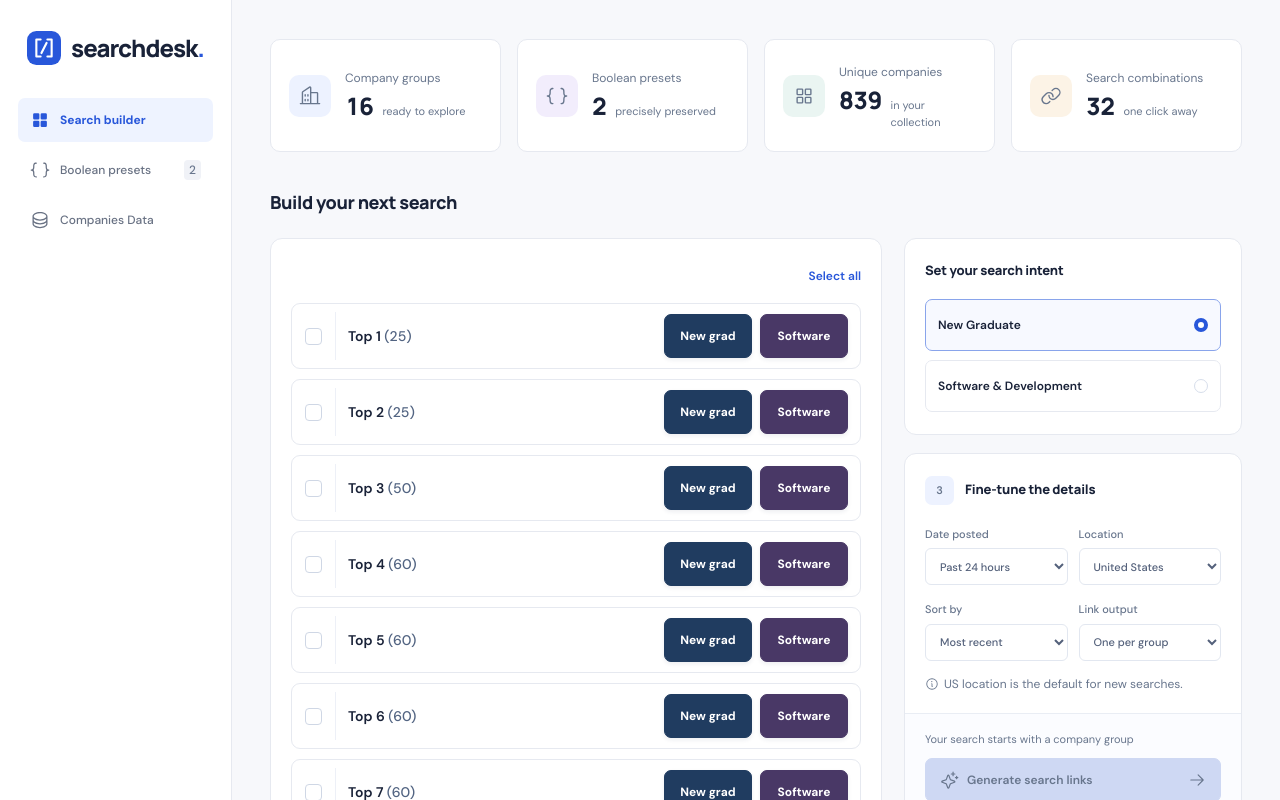
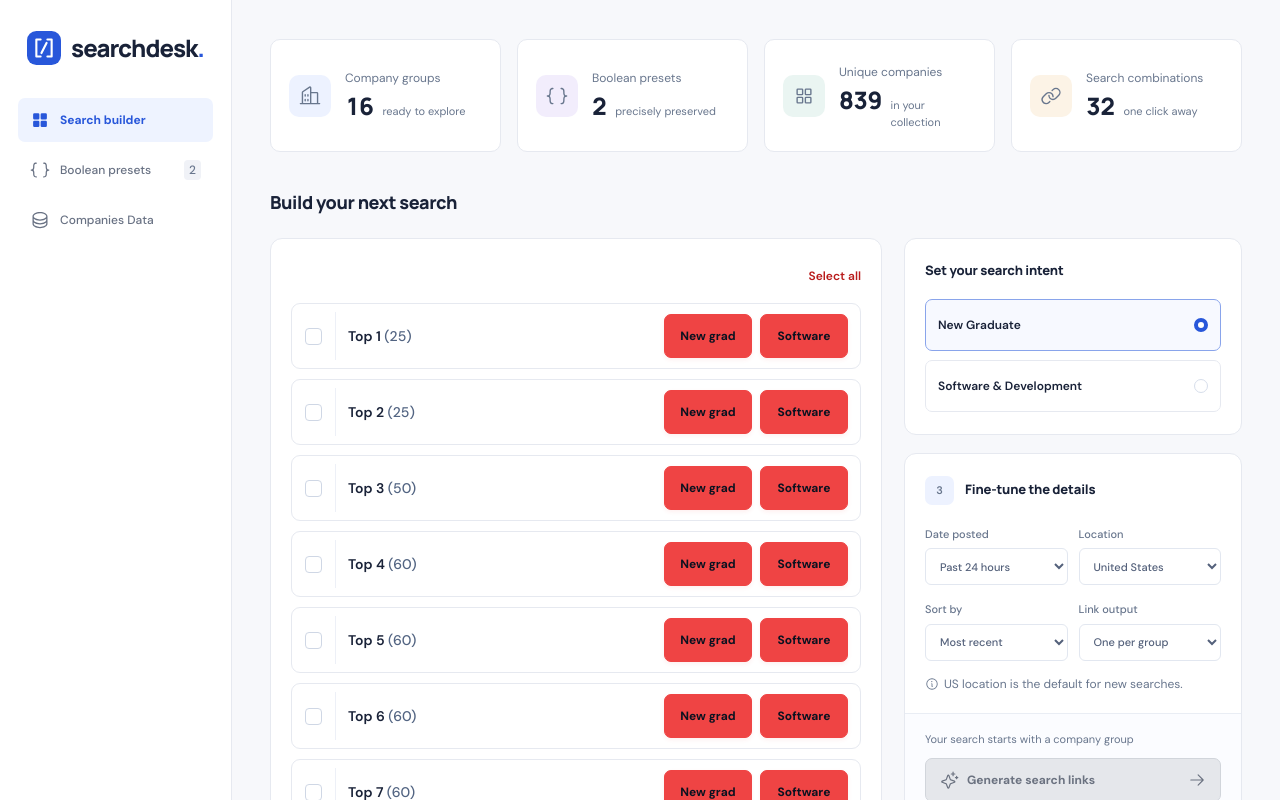
Before and after one commit to rutiknarute/Qryvo, a React (Vite) app: page / in a window 1280 px wide. Shown: the top 800 px of the page. Built offline with nearby package versions, Linux system fonts and the light colour scheme.

Commit message:
Update Site source

```diff
--- a/design-system/MASTER.md
+++ b/design-system/MASTER.md
@@ -9,3 +9,5 @@ Semantic tokens live in src/styles.css. Primary #2857da; background #f7f8fb; sur
 Interactions: selected groups have checked controls and blue borders; original labels and counts remain visible. Generate is disabled until a group is selected. Copy feedback uses a polite live region. Dialogs use Radix focus management and Escape dismissal. Reduced motion disables transitions. Source IDs, exact query, and generated URL remain inspectable.
 
 Design research: ui-ux-pro-max design-system query `job search productivity dashboard minimal professional blue`, plus UX query `animation accessibility z-index loading`. Adapted the tool's mobile suggestions to the requested desktop website.
+
+User-directed update: restore the prior light UI and use #EF4444 only for action-button fills. Button labels use #0B1220 for readable contrast; text-only actions use a darker red. Navigation, panels, canvas, data, and existing layouts retain their previous styling. Disabled buttons remain visibly subdued.
--- a/src/styles.css
+++ b/src/styles.css
@@ -3078,3 +3078,50 @@ main {
 .company-directory a {
   min-height: 68px;
 }
+
+/* Keep the previous light UI; use the requested red for action buttons only. */
+.button,
+.button.primary,
+.button.company-preset-link,
+.button.new-grad-link,
+.button.software-link,
+.button.linkedin-button {
+  background: #ef4444;
+  border-color: #ef4444;
+  color: #0b1220;
+  font-weight: 650;
+  box-shadow: 0 2px 4px #ef444414;
+}
+.button:hover:not(:disabled),
+.button.primary:hover:not(:disabled),
+.button.company-preset-link:hover,
+.button.new-grad-link:hover,
+.button.software-link:hover {
+  background: #f56b6b;
+  border-color: #f56b6b;
+  color: #0b1220;
+}
+.button:active:not(:disabled),
+.button.primary:active:not(:disabled),
+.button.new-grad-link:active,
+.button.software-link:active {
+  background: #ef4444;
+  border-color: #ef4444;
+  color: #0b1220;
+}
+.button:focus-visible {
+  outline: 3px solid #ef4444;
+  outline-offset: 3px;
+}
+.text-button {
+  color: #b91c1c;
+}
+.text-button:hover:not(:disabled) {
+  color: #991b1b;
+}
+.button.primary.generate-button:disabled {
+  background: #e5e7eb;
+  border-color: #d1d5db;
+  color: #6b7280;
+  box-shadow: none;
+}
```
